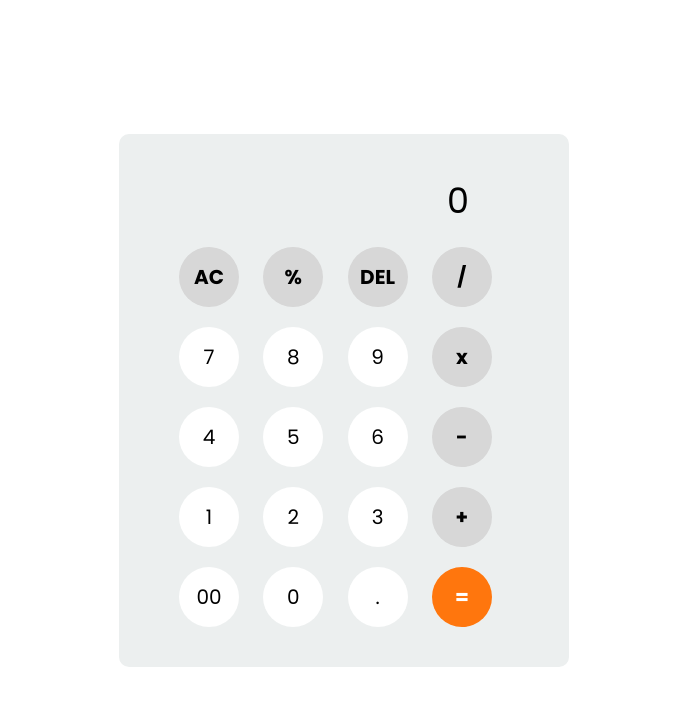
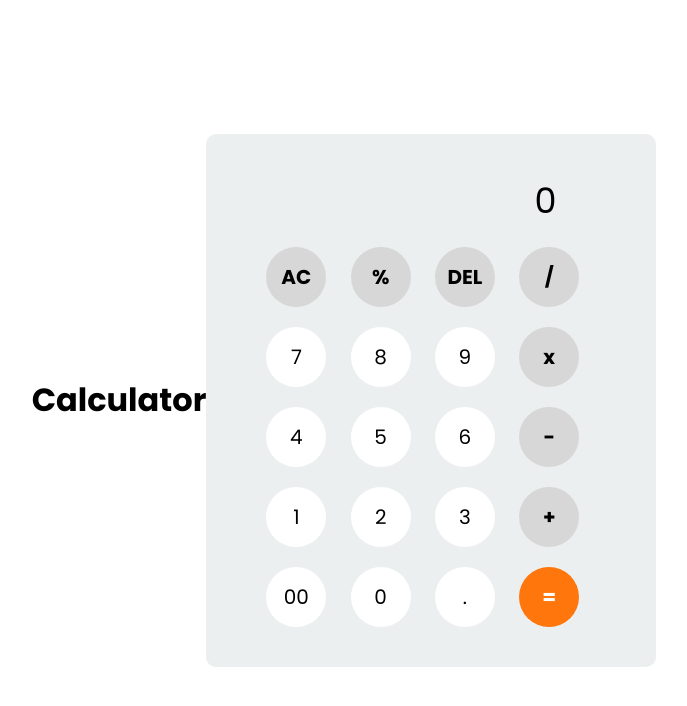
Before and after one commit to prajj20/calcy, a plain HTML site: page index.html in a window 1280 px wide. Shown: the whole page, without its empty margins (296-983 px from the left). Drawn offline with Linux system fonts and the light colour scheme.

Commit message:
add heading

```diff
--- a/index.html
+++ b/index.html
@@ -25,6 +25,7 @@
   </head>
   <body>
     <div class="calculator-body">
+      <h1 style="display: flex; justify-content: center">Calculator</h1>
       <div class="calculator">
         <input type="text" placeholder="0" id="inputbtn" disabled />
         <div>
```
